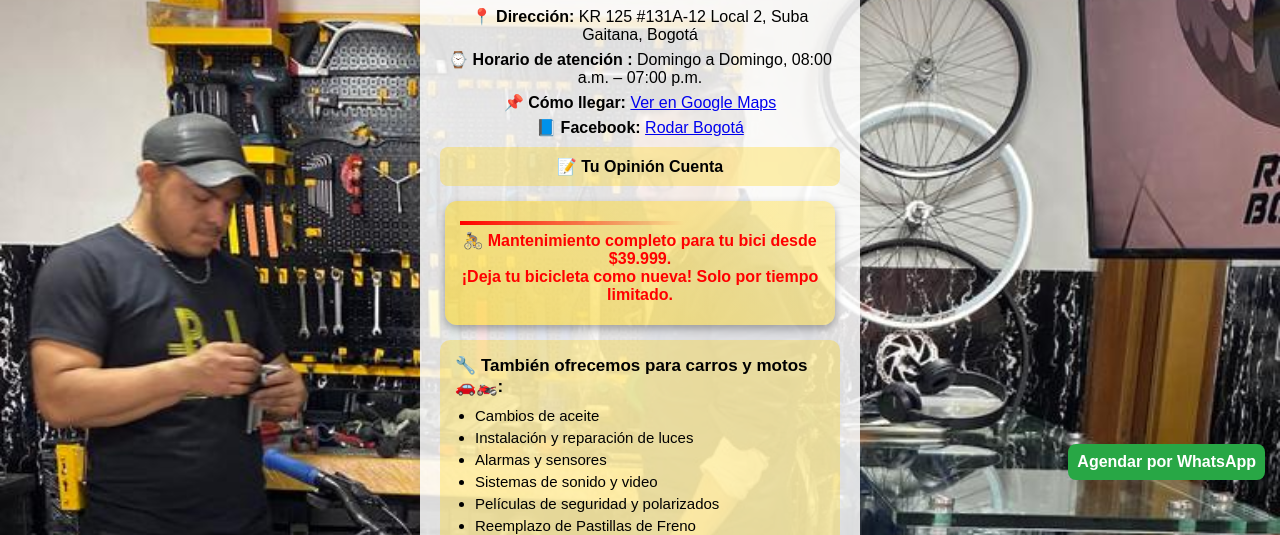
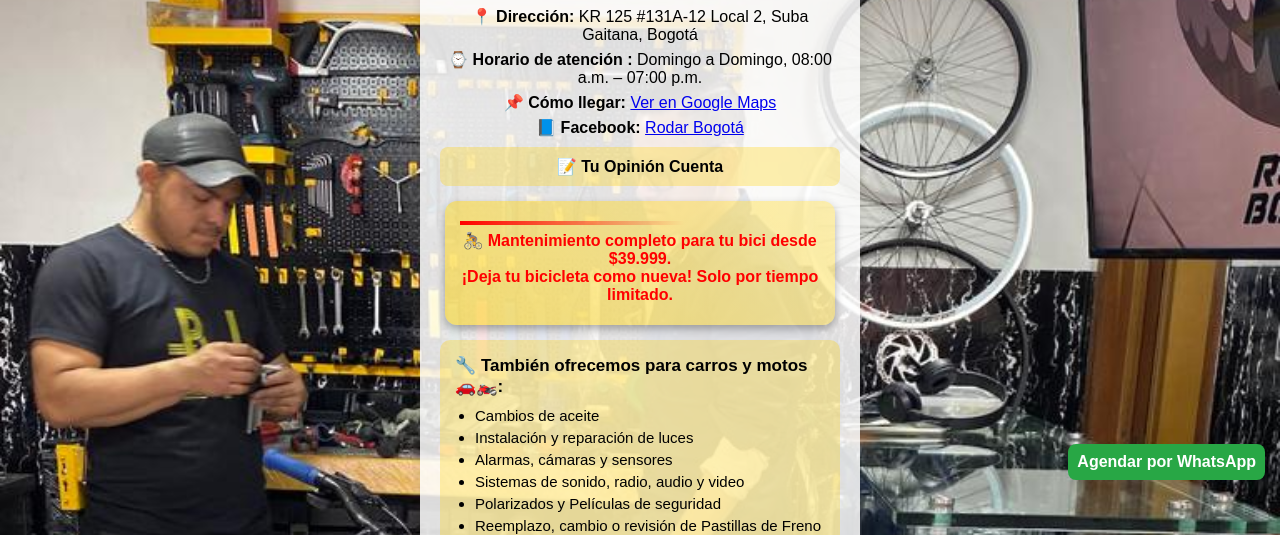
Before and after one commit to RodarBogota/rodarbogota.github.io, a plain HTML site: page index.html in a window 1280 px wide. Shown: the part 265-800 px from the top of the page. Drawn offline with Linux system fonts and the light colour scheme.

Commit message:
Update index.html

```diff
--- a/index.html
+++ b/index.html
@@ -436,7 +436,7 @@
     "https://www.facebook.com/rodarbogota",
     "https://g.page/r/CUf0U1RNeTVkEAE/review"
   ],
-  "description": "Taller de bicicletas, bicicletería, Mantenimiento de bicicletas, Repuestos para bicicletas, montallantas automático y electromecánica en Suba La Gaitana. Servicio confiable y rápido con atención todos los días.",
+  "description": "Taller de bicicletas, bicicletería, Mantenimiento de bicicletas, Repuestos para bicicletas, montallantas automático y electromecánica, polarizados, alarma, sensores, luces led, sonido, audio, radios para carro y moto en Suba La Gaitana. Servicio confiable y rápido con atención todos los días.",
   "aggregateRating": {
     "@type": "AggregateRating",
     "ratingValue": "5",
@@ -477,18 +477,18 @@
   <h2 class="extras-title">🔧 También ofrecemos para carros y motos 🚗🏍️:</h2>
   <h3 class="oculto">Cambio de aceite para motos y carros en Suba</h3>
   <h3 class="oculto">Instalación de luces LED para vehículos en Suba</h3>
-  <h3 class="oculto">Montaje de alarmas antirrobo en Suba</h3>
-  <h3 class="oculto">Sistemas de sonido y video para carros en Suba</h3>
-  <h3 class="oculto">Polarizados y películas de seguridad para taxis y motos en Suba</h3>
-  <h3 class="oculto">Reemplazo de pastillas de freno delanteras y traseras en Suba</h3>
+  <h3 class="oculto">Montaje de alarmas, cámaras y sensores antirrobo para carro y moto en Suba</h3>
+  <h3 class="oculto">Sistemas de sonido, radio, audio y video para carros en Suba</h3>
+  <h3 class="oculto">Polarizados y películas de seguridad para carros y motos en Suba</h3>
+  <h3 class="oculto">Reemplazo de pastillas de freno para carros y motos en Suba</h3>
 
   <ul>
     <li>Cambios de aceite</li>
     <li>Instalación y reparación de luces</li>
-    <li>Alarmas y sensores</li>
-    <li>Sistemas de sonido y video</li>
-    <li>Películas de seguridad y polarizados</li>
-    <li>Reemplazo de Pastillas de Freno</li>
+    <li>Alarmas, cámaras y sensores</li>
+    <li>Sistemas de sonido, radio, audio y video</li>
+    <li>Polarizados y Películas de seguridad</li>
+    <li>Reemplazo, cambio o revisión de Pastillas de Freno</li>
   </ul>
 
 </div>
```
